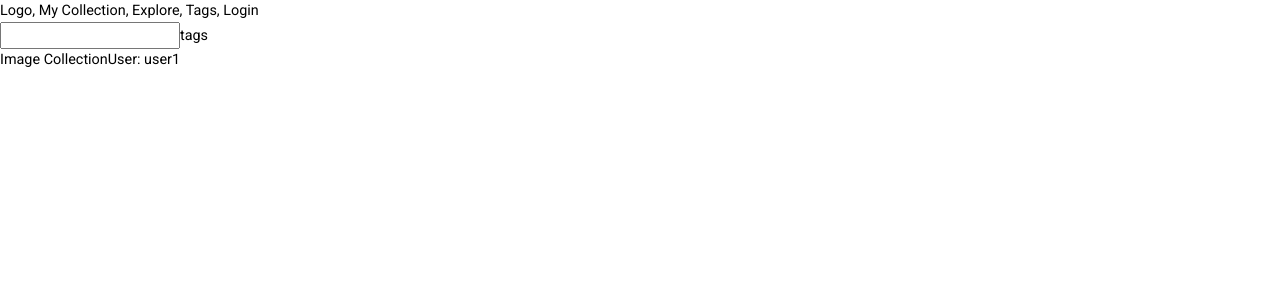
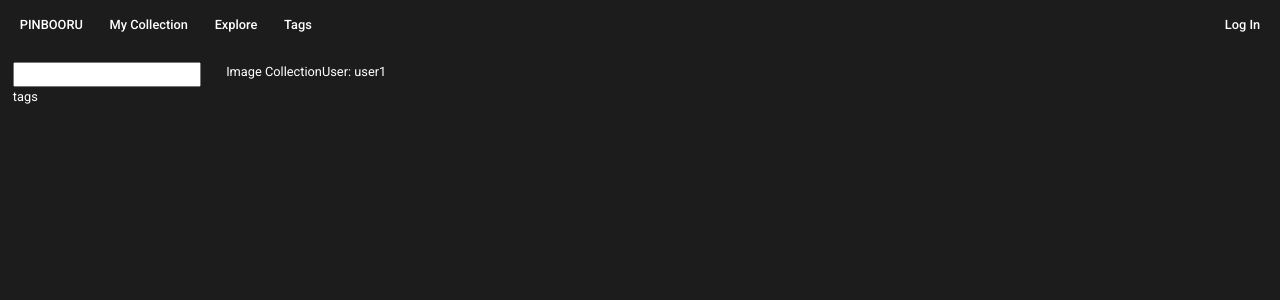
Before and after one commit to paolo-jpl/pinbooru, a React (Vite) app: page / in a window 1280 px wide. Shown: the top 300 px of the page. Built offline with nearby package versions, Linux system fonts and the light colour scheme.

Commit message:
add minimal styling

```diff
--- a/src/App.css
+++ b/src/App.css
@@ -1,3 +1,44 @@
 #root {
-  max-width: 1280px;
+  width: 100%;
 }
+
+.content{
+  display: grid;
+  grid-template: auto 4fr / 1fr 5fr;
+  height: 100vh;
+}
+
+.navbar{
+  grid-area: 1 / 1 / 2 / 3;
+  padding: 1rem;
+  display: flex;
+  justify-content: space-between;
+}
+
+  .navbar > div{
+    display: flex;
+    gap: 1rem;
+  }
+
+  .navbtn{
+    background-color: var(--black-primary);
+    color: white;
+  }
+
+    .navbtn:hover{
+      color: gray;
+    }
+
+.sidebar{
+  grid-area: 2 / 1 / 3 / 2;
+  padding: 1rem;
+}
+
+  .sidebar > input{
+    display: block;
+    width: 100%;
+  }
+
+main{
+  padding: 1rem;
+}
--- a/src/App.tsx
+++ b/src/App.tsx
@@ -25,7 +25,7 @@ function App() {
         <Route path="/" element={<ImgCollection user='user1'/>}/>
         <Route path="/login" element={<Login/>}/>
         <Route path="/post/:id" element={<ImgPage/>}/>
-        <Route path="/user" element={<PrivateRoute><ImgCollection user='user1'/></PrivateRoute>}/>
+        <Route path="/:user/collection" element={<PrivateRoute><ImgCollection user='user2'/></PrivateRoute>}/>
       </Routes>
     </div>
   )
--- a/src/ImgCollection.tsx
+++ b/src/ImgCollection.tsx
@@ -3,13 +3,13 @@ import Navbar from "./minor_components/Navbar";
 
 export default function ImgCollection({user}: {user: string}){
   return(
-    <>
+    <main >
       Image Collection
 
       {user ?
         <>User: {user}</>
         : <></>
       }
-    </>
+    </main>
   )
 }
--- a/src/index.css
+++ b/src/index.css
@@ -11,6 +11,9 @@
   -webkit-font-smoothing: antialiased;
   -moz-osx-font-smoothing: grayscale;
 
+  --black-primary: #1d1c1c;
+  --grey-secondary: #2c2727;
+
   --text-hover: #747aec;
 
   --rounded-corner-xs: 0.3rem;
@@ -19,7 +22,7 @@
 
   --shadow: 0.2rem 0.25rem 0.3rem rgba(0, 0, 0, 0.418);
 
-  font-size: calc(0.7rem + 0.25vw);
+  font-size: calc(0.6rem + 0.25vw);
 }
 
 .material-icons {
@@ -41,6 +44,8 @@ a:hover {
 }
 
 body {
+  background-color: var(--black-primary);
+  color: white;
   margin: 0;
   display: flex;
   min-width: 800px;
@@ -54,15 +59,12 @@ h1 {
 }
 
 button {
-  border-radius: 8px;
   border: 1px solid transparent;
-  padding: 0.6em 1.2em;
   font-size: 1em;
   font-weight: 500;
   font-family: inherit;
   cursor: pointer;
   transition: background-color 0.25s ease-out, color 0.15s ease-out;
-
 }
 button:hover {
   background-color: #0000002c;
--- a/src/minor_components/Navbar.tsx
+++ b/src/minor_components/Navbar.tsx
@@ -1,10 +1,37 @@
 // import { useState } from 'react'
-// import { NavLink, Link } from "react-router-dom";
+import { NavLink, Link } from "react-router-dom";
+
+const links = [
+  { name: 'Explore', href: '/' },
+  { name: 'Tags', href: '/tags'}
+];
 
 export default function Navbar(){
+  //get logged user
+  const user = "ludi"
+
   return(
     <nav className="navbar">
-      Logo, My Collection, Explore, Tags, Login
+      <div>
+        <NavLink to={`/`}>
+          <button className="navbtn navlogo">PINBOORU</button>
+        </NavLink>
+        <NavLink to={`${user}/collection`}>
+          <button className="navbtn">My Collection</button>
+        </NavLink>
+        {links.map((link) => {
+          return (
+            <NavLink to={link.href} key={link.name}>
+              <button className="navbtn">{link.name}</button>
+            </NavLink>
+          )
+        })}
+      </div>
+      <div>
+        <NavLink to="/login">
+          <button className="navbtn">Log In</button>
+        </NavLink>
+      </div>
     </nav>
   )
 }
```
